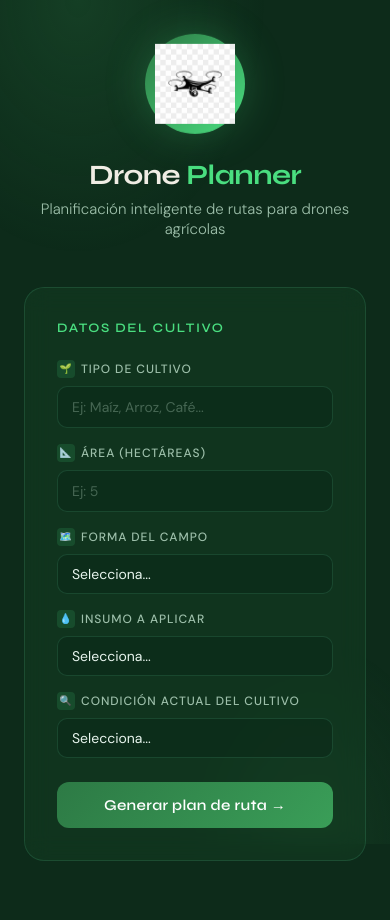
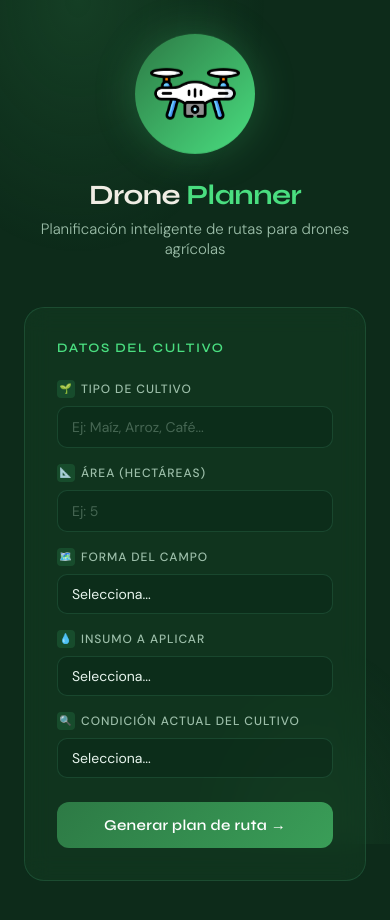
Before and after one commit to EdgarCorzo777/drone-planner, a website built with Vite: page index.html in a window 390 px wide. Built offline with nearby package versions, Linux system fonts and the light colour scheme; no server answers.

Commit message:
Add drone PNG image and improve responsive layout

```diff
--- a/src/main.js
+++ b/src/main.js
@@ -1,5 +1,6 @@
 import './style.css'
 import { marked } from 'marked'
+import droneImg from './assets/drone.png'
 
 const API_KEY = import.meta.env.VITE_OPENROUTER_API_KEY
 
@@ -7,7 +8,7 @@ document.querySelector('#app').innerHTML = `
   <div class="app-container">
     <header>
       <div class="drone-illustration">
-        <img src="/src/assets/drone.jpg" alt="Drone illustration" style="width: 100%; height: 100%; object-fit: contain;">
+        <img src="${droneImg}" alt="Drone illustration" style="width: 100%; height: 100%; object-fit: contain;">
       </div>
       <h1>Drone <span>Planner</span></h1>
       <p>Planificación inteligente de rutas para drones agrícolas</p>
--- a/src/style.css
+++ b/src/style.css
@@ -50,8 +50,8 @@ header {
 }
 
 .drone-illustration {
-  width: 100px;
-  height: 100px;
+  width: 120px;
+  height: 120px;
   margin: 0 auto 1.25rem;
   background: linear-gradient(135deg, var(--green-accent), var(--green-light));
   border-radius: 50%;
@@ -60,7 +60,15 @@ header {
   justify-content: center;
   box-shadow: 0 0 40px rgba(74,222,128,0.25);
   animation: float 3s ease-in-out infinite;
-  padding: 10px;
+  padding: 15px;
+  overflow: hidden;
+}
+
+.drone-illustration img {
+  width: 100%;
+  height: 100%;
+  object-fit: cover;
+  filter: brightness(1.1) contrast(1.2);
 }
 
 header h1 {
```
Also changed, not shown: src/assets/drone.jpg (deleted), src/assets/drone.png (added).
